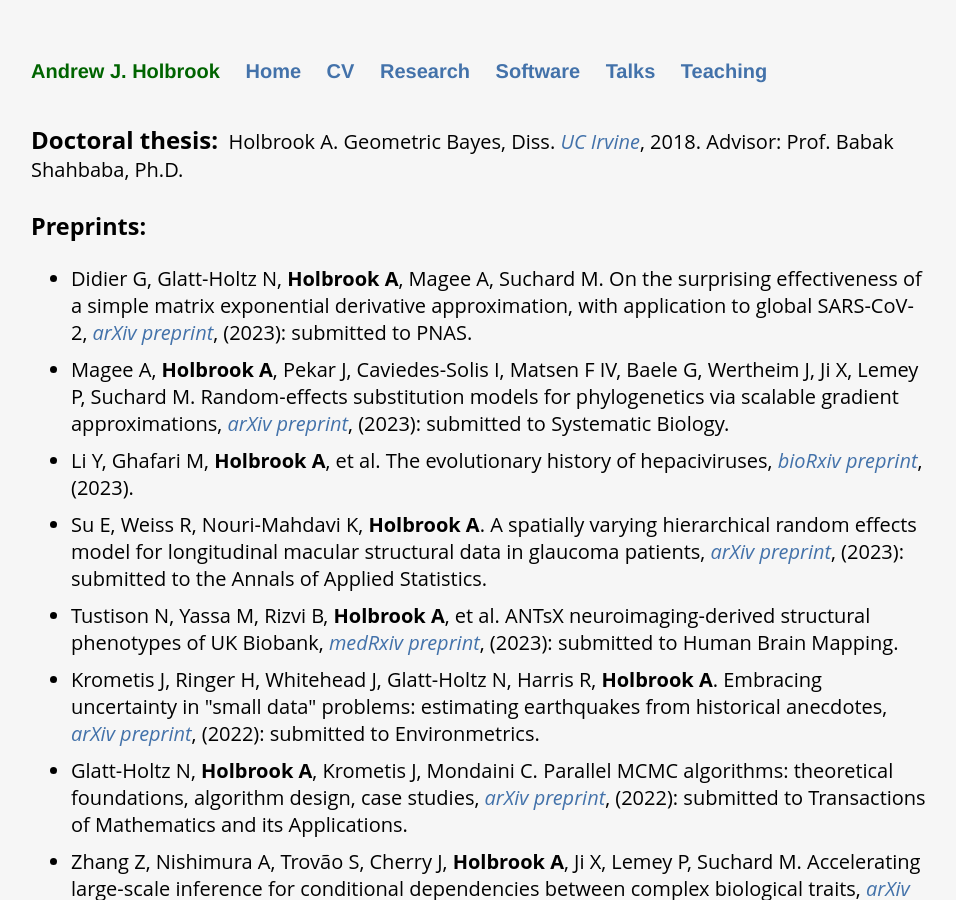
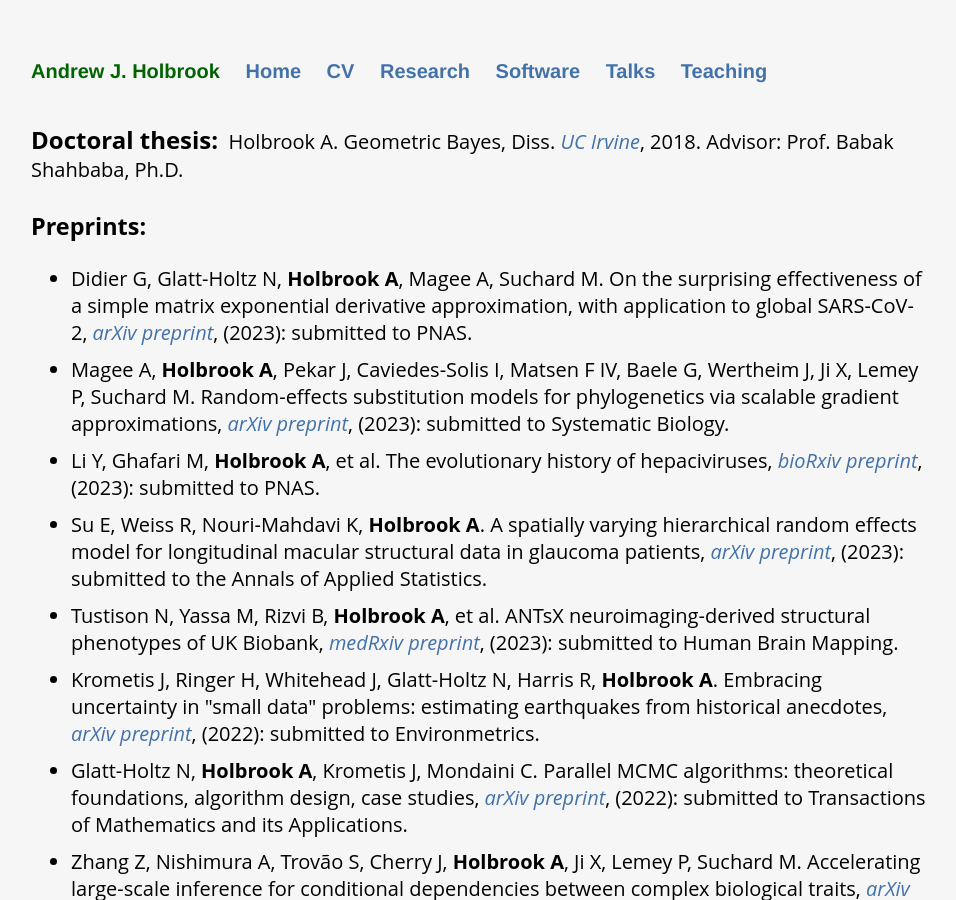
Before and after one commit to andrewjholbrook/andrewjholbrook.github.io, a Jekyll site: the page built from research.html, in a window 1280 px wide and 900 px high. Shown: the whole window, without its empty margins (161-1117 px from the left). Built offline with Jekyll 4.4.1, drawn with Linux system fonts in a browser that asks for light colours; a style sheet for code colours, icons or effects is not loaded.

Commit message:
Update research.html

```diff
--- a/research.html
+++ b/research.html
@@ -13,7 +13,7 @@
   <ul id="preprints">
         <li> Didier G, Glatt-Holtz N, <b>Holbrook A</b>, Magee A, Suchard M. On the surprising effectiveness of a simple matrix exponential derivative approximation, with application to global SARS-CoV-2, <i><a href="http://arxiv.org/abs/2306.15841" target="_blank">arXiv preprint</a></i>, (2023): submitted to PNAS. </li>
         <li> Magee A, <b>Holbrook A</b>, Pekar J, Caviedes-Solis I, Matsen F IV, Baele G, Wertheim J, Ji X, Lemey P, Suchard M. Random-effects substitution models for phylogenetics via scalable gradient approximations, <i><a href="https://arxiv.org/abs/2303.13642" target="_blank">arXiv preprint</a></i>, (2023): submitted to Systematic Biology.</li>
-        <li> Li Y, Ghafari M, <b>Holbrook A</b>, et al. The evolutionary history of hepaciviruses, <i><a href="https://doi.org/10.1101/2023.06.30.547218" target="_blank">bioRxiv preprint</a></i>, (2023). </li>
+        <li> Li Y, Ghafari M, <b>Holbrook A</b>, et al. The evolutionary history of hepaciviruses, <i><a href="https://doi.org/10.1101/2023.06.30.547218" target="_blank">bioRxiv preprint</a></i>, (2023): submitted to PNAS. </li>
         <li> Su E, Weiss R, Nouri-Mahdavi K, <b>Holbrook A</b>. A spatially varying hierarchical random effects model for longitudinal macular structural data in glaucoma patients, <i><a href="https://arxiv.org/abs/2303.09018" target="_blank">arXiv preprint</a></i>, (2023): submitted to the Annals of Applied Statistics.</li>
         <li> Tustison N, Yassa M, Rizvi B, <b>Holbrook A</b>, et al. ANTsX neuroimaging-derived structural phenotypes of UK Biobank, <i><a href="https://www.medrxiv.org/content/10.1101/2023.01.17.23284693v1" target="_blank">medRxiv preprint</a></i>, (2023): submitted to Human Brain Mapping.</li>
         <li>Krometis J, Ringer H, Whitehead J, Glatt-Holtz N, Harris R, <b>Holbrook A</b>. Embracing uncertainty in "small data" problems: estimating earthquakes from historical anecdotes, <i><a href="https://arxiv.org/abs/2106.07797" target="_blank">arXiv preprint</a></i>, (2022): submitted to Environmetrics. </li>
```
